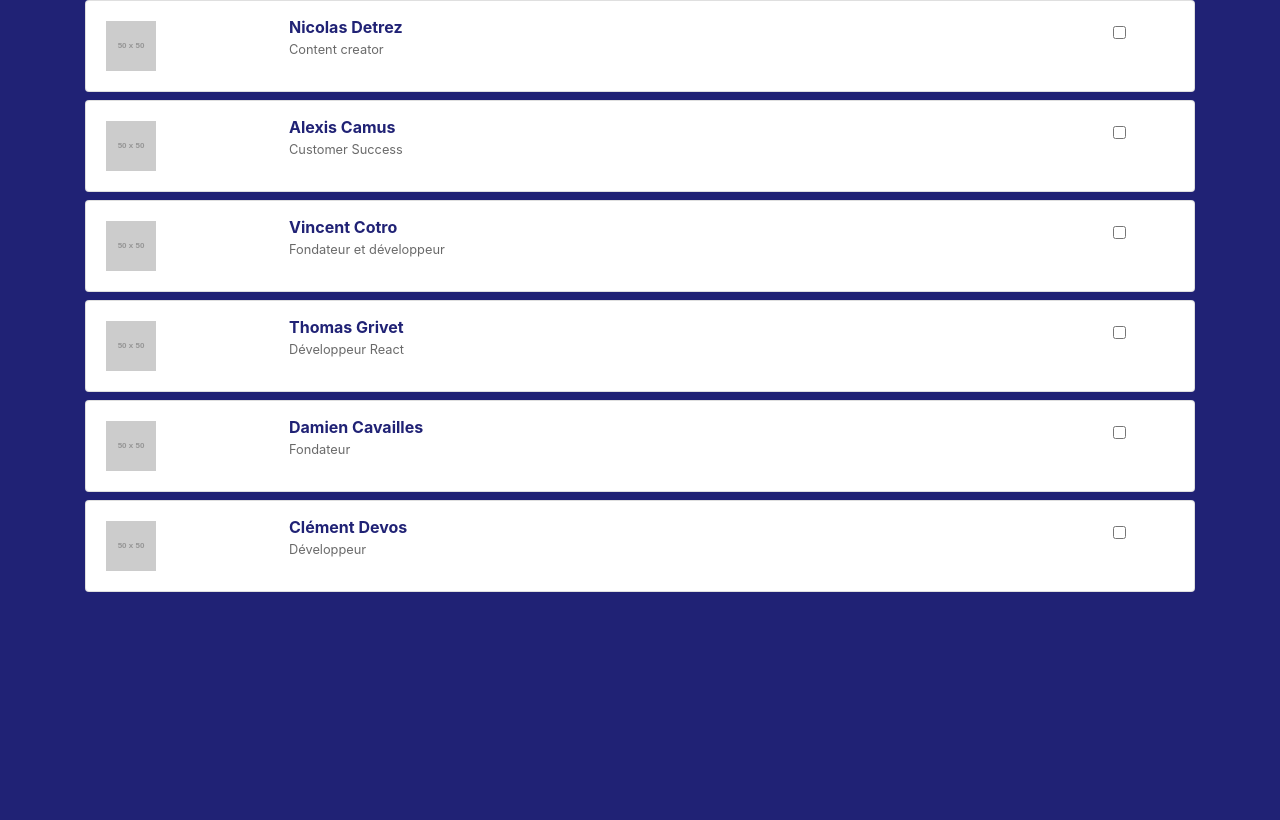
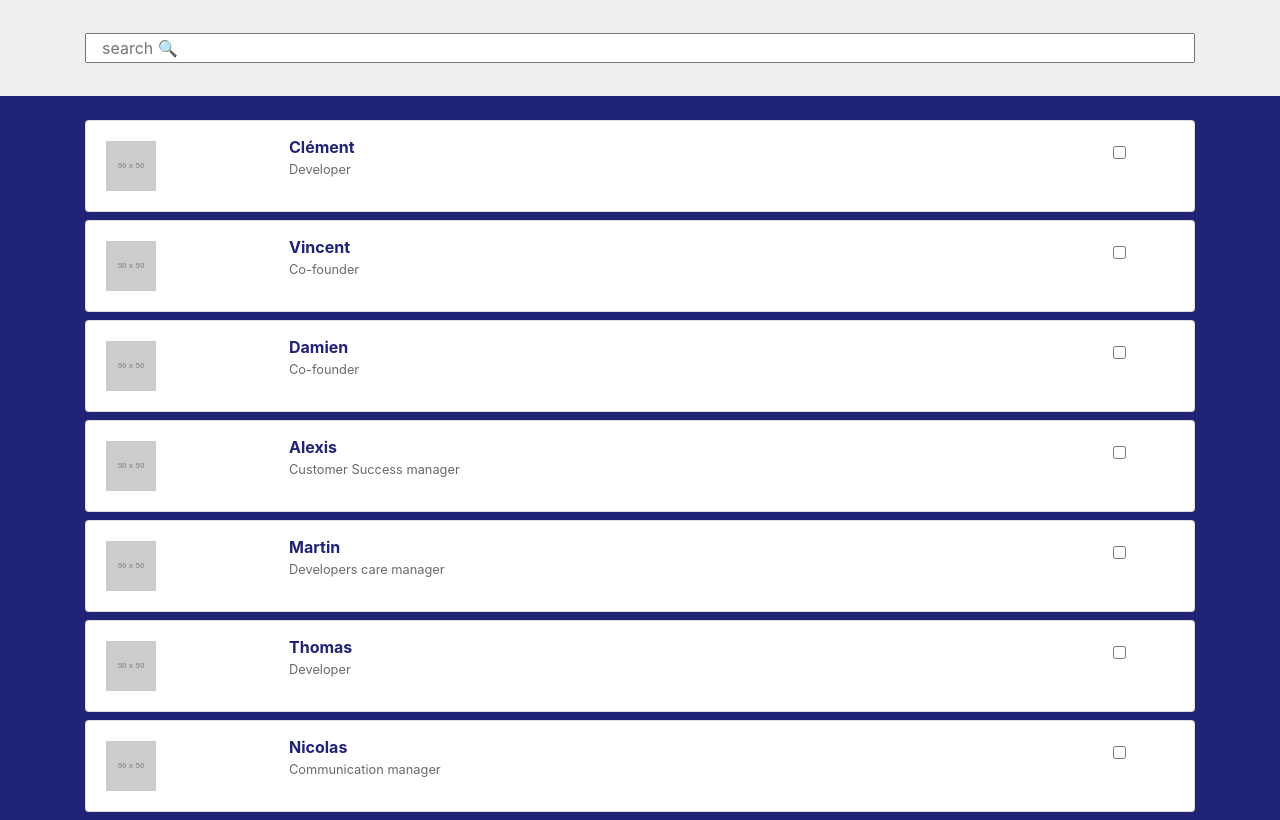
Before and after one commit to Sheeptune/react-test, a React (Create React App) app: page / in a window 1280 px wide. Built offline with nearby package versions, Linux system fonts and the light colour scheme.

Commit message:
Now using local data Json File + Adding Searchbar

```diff
--- a/src/index.css
+++ b/src/index.css
@@ -16,6 +16,20 @@ code {
 
 /* SEARCH */
 
+.container-fluid{
+  background-color: rgb(240, 238, 241);
+  margin-bottom: 1.5em;
+  height: 6em;
+  display: flex;
+  justify-content: center;
+  align-items: center;
+}
+
+.search-zone.container{
+  display: flex;
+  justify-content: center;
+  align-items: center;
+}
 
 
 /* CARDS */
--- a/src/index.js
+++ b/src/index.js
@@ -3,6 +3,18 @@ import ReactDOM from 'react-dom';
 import 'bootstrap';
 import 'bootstrap/dist/css/bootstrap.css';
 import './index.css';
+import Workers from './w3d-people.json';
+
+
+function SearchBar(props) {
+    return (
+        <section class="container-fluid">
+            <div class="search-zone container">
+                <input class="col-12" type="text" placeholder="search 🔍" />
+            </div>
+        </section>
+    );
+}
 
 function Worker (props) {
     return(
@@ -18,7 +30,7 @@ function Worker (props) {
                         </div>
                         <div class="col-md-9 col-xs-12 worker-info">
                             <p class="worker-name">{props.name}</p>
-                            <p class="worker-role">{props.role}</p>
+                            <p class="worker-role">{props.job}</p>
                         </div>
                         <div class="col-md-1 col-xs-12">
                             <input type="checkbox"/>
@@ -36,27 +48,22 @@ class Company extends React.Component {
     constructor(props) {
         super(props);
         this.state = {
-            workers: [
-                { name: "Nicolas Detrez", role :"Content creator" },
-                { name :"Alexis Camus", role : "Customer Success" },
-                { name :"Vincent Cotro", role : "Fondateur et développeur" },
-                { name :"Thomas Grivet", role : "Développeur React" },
-                { name :"Damien Cavailles", role : "Fondateur" },
-                { name :"Clément Devos", role : "Développeur" },
-            ],
+            workers: Workers
         };
     }
 
     render() {
         const workers = this.state.workers;
-        return (<div>
-            <Worker name={workers[0].name} role={workers[0].role} />
-            <Worker name={workers[1].name}  role={workers[1].role}/>
-            <Worker name={workers[2].name} role={workers[2].role}/>
-            <Worker name={workers[3].name} role={workers[3].role} />
-            <Worker name={workers[4].name}  role={workers[4].role}/>
-            <Worker name={workers[5].name} role={workers[5].role}/>
-        </div>);
+        return (
+
+            <div>
+            <SearchBar />
+                {
+                    workers.map(function(worker,index) {
+                        return <Worker surname={worker.surname} name={worker.name} job={worker.job} key={index} />
+                    })
+                }
+            </div>);
     }
 }
 
--- /dev/null
+++ b/src/w3d-people.json
@@ -0,0 +1,37 @@
+[
+    {
+        "name": "Clément",
+        "surname": "Devos",
+        "job": "Developer"
+    },
+    {
+		"name": "Vincent",
+		"surname": "Cotro",
+		"job": "Co-founder"
+    },
+    {
+		"name": "Damien",
+		"surname": "Cavaillès",
+		"job": "Co-founder"
+    },
+    {
+		"name": "Alexis",
+		"surname": "Camus",
+		"job": "Customer Success manager"
+    },
+    {
+		"name": "Martin",
+		"surname": "Lutton",
+		"job": "Developers care manager"
+    },
+    {
+		"name": "Thomas",
+		"surname": "Griver",
+		"job": "Developer"
+    },
+    {
+		"name": "Nicolas",
+		"surname": "Detrez",
+		"job": "Communication manager"
+    }
+]
```
